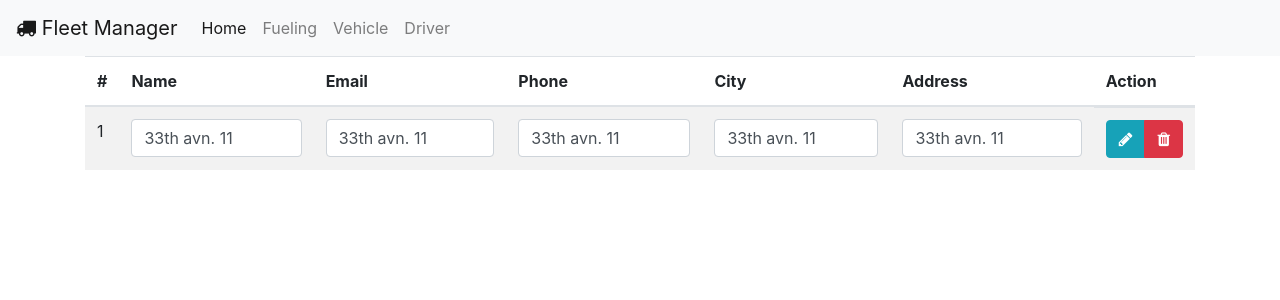
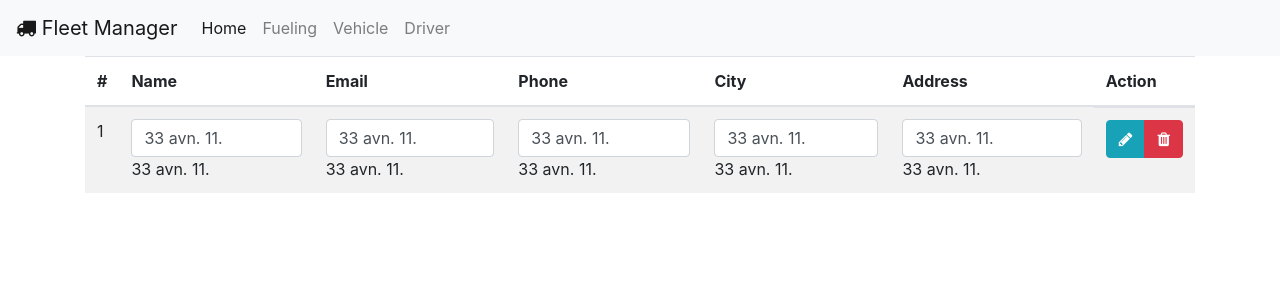
Before and after one commit to Vatibor/fleet-manager-nettuts, an Angular app: page / in a window 1280 px wide. Shown: the top 300 px of the page. Built offline with nearby package versions, Linux system fonts and the light colour scheme.

Commit message:
two way data binding

```diff
--- a/src/app/app.module.ts
+++ b/src/app/app.module.ts
@@ -1,5 +1,6 @@
 import { BrowserModule } from '@angular/platform-browser';
 import { NgModule } from '@angular/core';
+import {FormsModule} from '@angular/forms';
 
 import { AppComponent } from './app.component';
 import { MenuComponent } from './part/menu/menu.component';
@@ -16,7 +17,8 @@ import { DataCellComponent } from './part/data-cell/data-cell.component';
     DataCellComponent
   ],
   imports: [
-    BrowserModule
+    BrowserModule,
+    FormsModule
   ],
   providers: [],
   bootstrap: [AppComponent]
--- a/src/app/part/data-cell/data-cell.component.html
+++ b/src/app/part/data-cell/data-cell.component.html
@@ -1,2 +1,8 @@
 
-<input type="text" value="33th avn. 11" class="form-control">
+<input
+    type="text"
+    [(ngModel)]="cellValue"
+    class="form-control">
+    <!-- [(ngModel)]  - Banana in the box -->
+
+    {{ cellValue }}
--- a/src/app/part/data-cell/data-cell.component.ts
+++ b/src/app/part/data-cell/data-cell.component.ts
@@ -6,7 +6,7 @@ import { Component, OnInit } from '@angular/core';
   styleUrls: ['./data-cell.component.css']
 })
 export class DataCellComponent implements OnInit {
-
+  cellValue: string = "33 avn. 11.";
   constructor() { }
 
   ngOnInit(): void {
```
Also changed, not shown: 1 other file (tests, documents, lock files or other folders).
